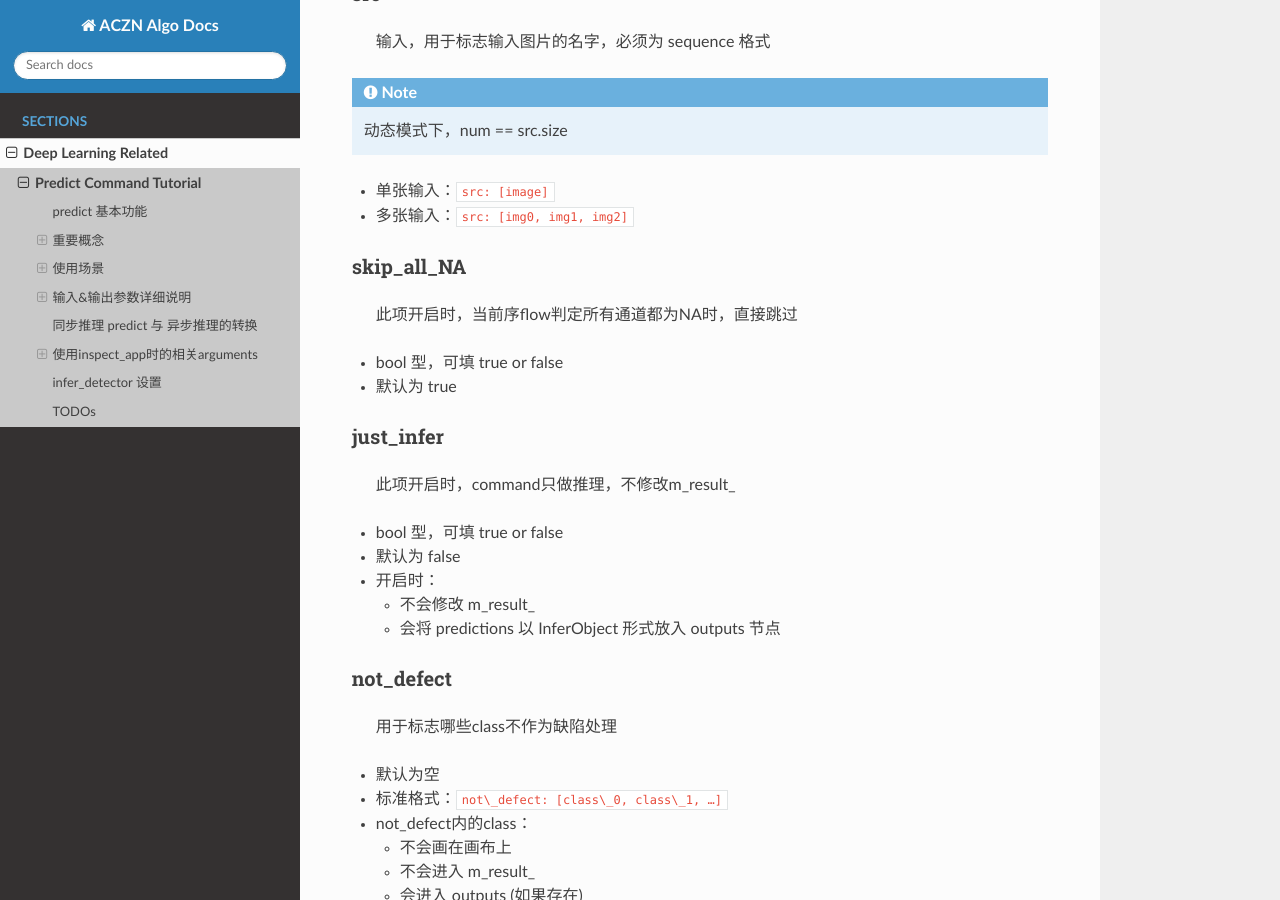
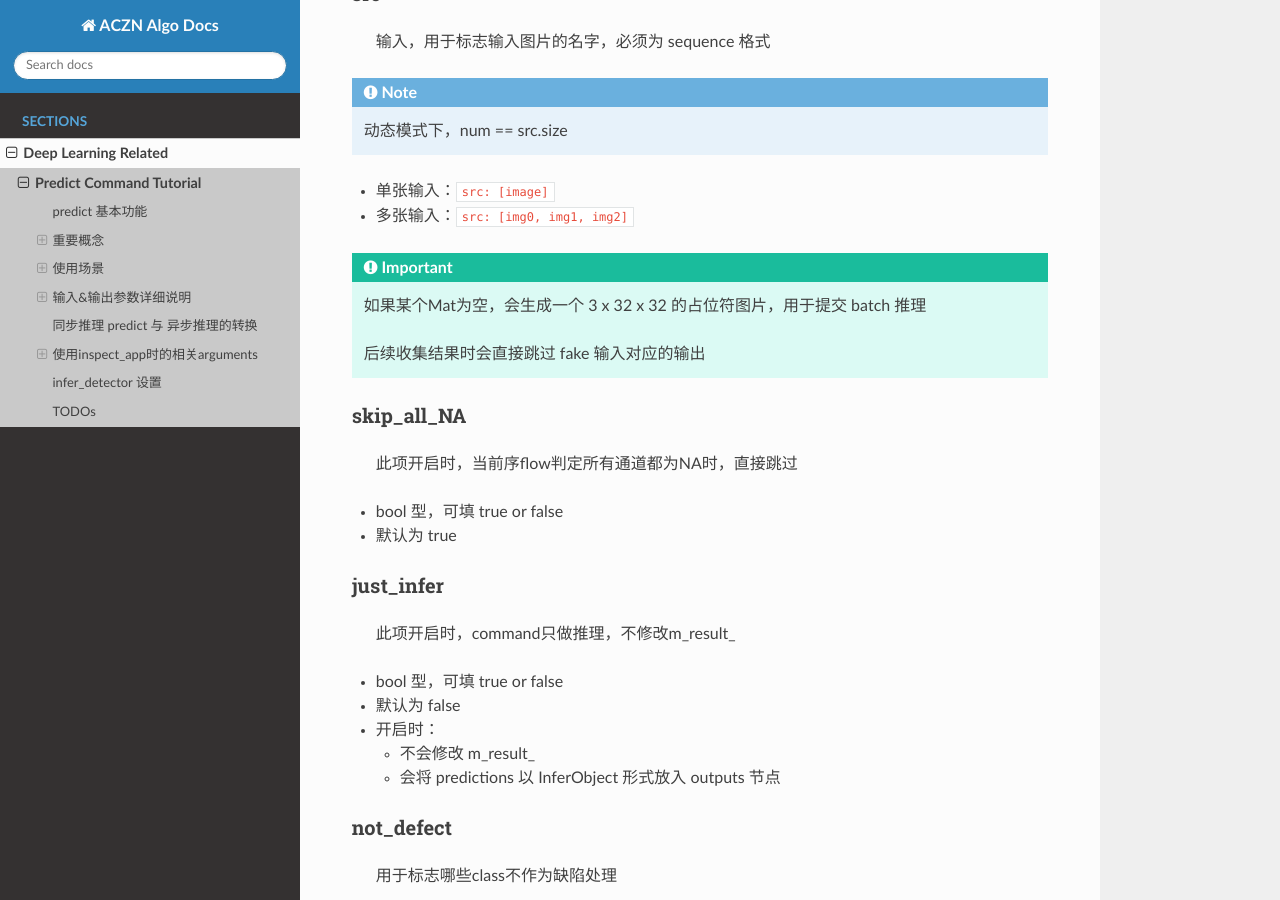
Before and after one commit to pejoypan/aczn-algo-docs, a Sphinx documentation site: the page built from docs/source/deeplearning/predict-command-tutorial.md, in a window 1280 px wide and 900 px high, scrolled down 3016 px. Built offline with Sphinx 7.4.7 and the Read the Docs theme 3.1.0, drawn with Linux system fonts in a browser that asks for light colours.

Commit message:
enhance predict command tutorial with notes and  warning

````diff
--- a/docs/source/deeplearning/predict-command-tutorial.md
+++ b/docs/source/deeplearning/predict-command-tutorial.md
@@ -124,6 +124,12 @@
 - 单张输入：`src: [image]`
 - 多张输入：`src: [img0, img1, img2]`
 
+```{important}
+如果某个Mat为空，会生成一个 3 x 32 x 32 的占位符图片，用于提交 batch 推理
+
+后续收集结果时会直接跳过 fake 输入对应的输出
+```
+
 ### skip\_all\_NA
 > 此项开启时，当前序flow判定所有通道都为NA时，直接跳过
 
@@ -214,9 +220,9 @@
 ```
 存储格式：`basename-s<slice\_id>-<box>.png`
 
-> [!WARNING]
->
-> 2025-06-04 目前应该存在bug，会将所有predictions都裁切保存，而不是filter后的
+```{warning}
+2025-06-04 目前应该存在bug，会将所有predictions都裁切保存，而不是filter后的
+```
 
 ### which\_detector
 > 用于指定该command在 detector#.yaml中对应哪个detector
````
